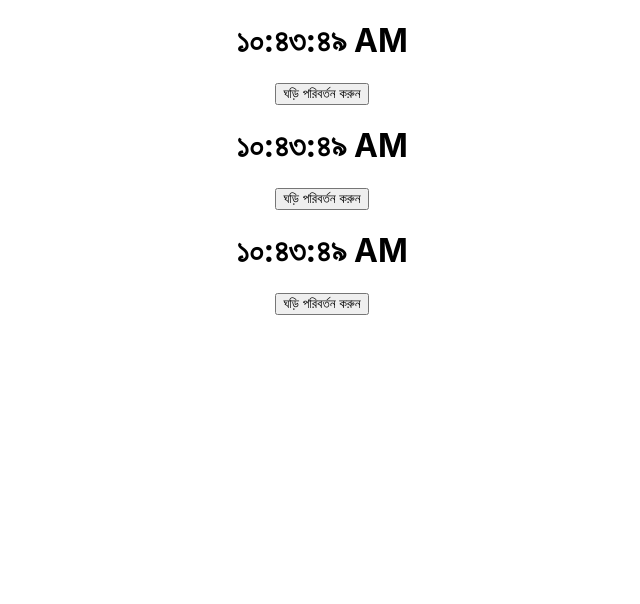
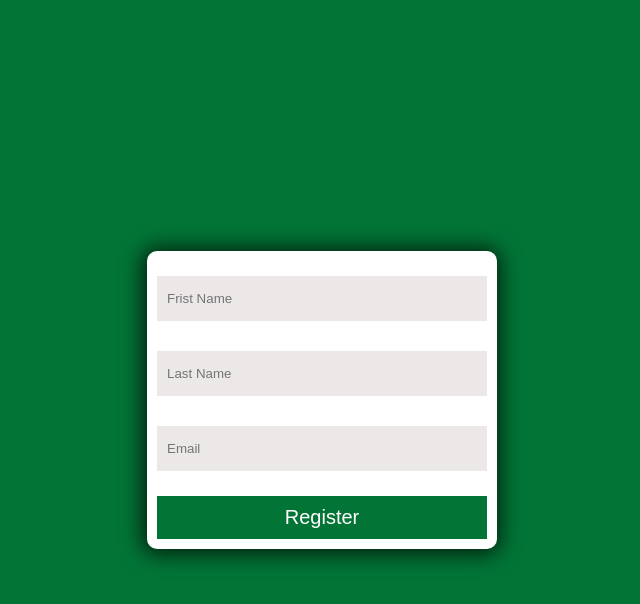
Before and after one commit to Nirob360/bigner-react, a React (Create React App) app: page / in a window 1280 px wide. Shown: the top 604 px of the page, without its empty margins (318-958 px from the left). Built offline with nearby package versions, Linux system fonts and the light colour scheme.

Commit message:
this is awesome register-from validation code in react

```diff
--- a/package.json
+++ b/package.json
@@ -9,6 +9,7 @@
     "react": "^17.0.2",
     "react-dom": "^17.0.2",
     "react-scripts": "4.0.3",
+    "styled-components": "^5.3.3",
     "web-vitals": "^1.0.1"
   },
   "scripts": {
--- a/src/App.js
+++ b/src/App.js
@@ -1,12 +1,12 @@
-import './App.css';
-import ClassList from './components/ClassList';
+import Forms from './components/from/Forms';
+import GlobalStyle from './GlobalStyle';
 
 function App() {
-    const quantities = [1, 2, 3];
     return (
-        <div className="App">
-            <ClassList quantities={quantities} />
-        </div>
+        <>
+            <GlobalStyle />
+            <Forms />
+        </>
     );
 }
 
--- /dev/null
+++ b/src/GlobalStyle.js
@@ -0,0 +1,11 @@
+import { createGlobalStyle } from 'styled-components';
+
+const GlobalStyle = createGlobalStyle`
+    * {
+        margin: 0;
+        padding: 0;
+        box-sizing: border-box;
+    }
+`;
+
+export default GlobalStyle;
--- a/src/components/Button.js
+++ /dev/null
@@ -1,24 +0,0 @@
-import React, { Component } from 'react';
-
-export default class Button extends Component {
-    shouldComponentUpdate(nextProps) {
-        const { Change: CurentChange, locale: CurentLocale } = this.props;
-        const { Change: nextChange, locale: nextLocale } = nextProps;
-
-        if (CurentChange === nextChange && CurentLocale === nextLocale) {
-            return false;
-        }
-        return true;
-    }
-
-    render() {
-        const { Change, locale } = this.props;
-        return (
-            <>
-                <button type="button" onClick={() => Change(locale)}>
-                    {locale === 'bn-BD' ? 'Change Clock' : 'ঘড়ি পরিবর্তন করুন'}
-                </button>
-            </>
-        );
-    }
-}
--- a/src/components/ClassList.js
+++ /dev/null
@@ -1,11 +0,0 @@
-import Clock from './Clock';
-
-export default function ClassList({ quantities = [] }) {
-    return (
-        <div>
-            {quantities.map(() => (
-                <Clock key={Math.random()} />
-            ))}
-        </div>
-    );
-}
--- a/src/components/Clock.js
+++ /dev/null
@@ -1,42 +0,0 @@
-import React, { Component } from 'react';
-import Button from './Button';
-
-export default class Clock extends Component {
-    constructor(props) {
-        super(props);
-        this.state = { date: new Date(), locale: 'bn-BD' };
-    }
-
-    componentDidMount() {
-        this.timerId = setInterval(() => this.tick(), 1000);
-    }
-
-    componentWillUnmount() {
-        clearInterval(this.timerId);
-    }
-
-    handaleClick = (locale) => {
-        this.setState({ locale });
-    };
-
-    tick = () => {
-        this.setState({ date: new Date() });
-    };
-
-    render() {
-        const { date, locale } = this.state;
-
-        return (
-            <div>
-                <h1 className="heading">
-                    <span className="text">{date.toLocaleTimeString(locale)}</span>
-                </h1>
-                {locale === 'bn-BD' ? (
-                    <Button Change={this.handaleClick} locale="en-US" />
-                ) : (
-                    <Button Change={this.handaleClick} locale="bn-BD" />
-                )}
-            </div>
-        );
-    }
-}
--- /dev/null
+++ b/src/components/from/Forms.js
@@ -0,0 +1,60 @@
+/* eslint-disable prettier/prettier */
+import React, { useState } from 'react';
+import {
+    FormContainer,
+    FormField,
+    Indicator,
+    RegisterForm,
+    SubmitButton,
+    ValidText
+} from './styled/FromStyled';
+
+export default function Forms() {
+    const [values,setValue] = useState({
+        firstName: '',
+        lastName: '',
+        email: ""
+    })
+
+    const [ submited, setSubmited] =useState(false);
+    const [valid,setValid] = useState(false);
+
+ const handleFirstNameInputChange = (event)=> {
+     setValue({...values, firstName:event.target.value})
+ }
+
+ const handleLastNameInputChange = (event)=> {
+    setValue({...values, lastName:event.target.value})
+}
+
+const handleEmailInputChange = (event)=> {
+    setValue({...values, email:event.target.value})
+}
+
+const handelSubmit = (e) => {
+    e.preventDefault();
+    if(values.firstName && values.lastName && values.email ){
+        setValid(true)
+    }
+    setSubmited(true);
+}
+
+
+    return (
+        <>
+            <FormContainer>
+                <RegisterForm onSubmit={handelSubmit}>
+                    <FormField type="text" name="firstName" placeholder="Frist Name" value={values.firstName} onChange={handleFirstNameInputChange} />
+                    {submited && !values.firstName? <ValidText> Please enter a first name</ValidText>:null}
+                    <FormField type="text" name="lastName" placeholder="Last Name" value={values.lastName}  onChange={handleLastNameInputChange}/>
+                   {submited && !values.lastName ?  <ValidText> Please enter a last name</ValidText>:null}
+                    <FormField type="email"name="Email" placeholder="Email" value={values.email} onChange={handleEmailInputChange} />
+                    {submited && !values.email?  <ValidText> Please enter your email</ValidText>:null}
+                    <SubmitButton type="submit">Register</SubmitButton>
+                    {submited && valid ? <Indicator>send sucesss</Indicator> : null}
+                </RegisterForm>
+
+            </FormContainer>
+        </>
+    );
+}
--- /dev/null
+++ b/src/components/from/styled/FromStyled.js
@@ -0,0 +1,56 @@
+import styled from 'styled-components';
+
+export const FormContainer = styled.div`
+    width: 100%;
+    height: 100vh;
+    background-color: #027536;
+    display: flex;
+    align-items: center;
+    justify-content: center;
+`;
+
+export const RegisterForm = styled.form`
+    width: 350px;
+    transition: all 0.3s;
+    background-color: #fff;
+    padding: 10px;
+    box-shadow: -1px 1px 21px 4px rgba(0, 0, 0, 0.75);
+    -webkit-box-shadow: -1px 1px 21px 4px rgba(0, 0, 0, 0.75);
+    -moz-box-shadow: -1px 1px 21px 4px rgba(0, 0, 0, 0.75);
+    border-radius: 10px;
+`;
+
+export const FormField = styled.input`
+    width: 100%;
+    padding: 10px;
+    outline: none;
+    height: 45px;
+    border: none;
+    background-color: #ede8e8;
+    margin: 15px 0;
+`;
+export const ValidText = styled.span`
+    color: red;
+`;
+export const SubmitButton = styled.button`
+    width: 100%;
+    padding: 10px;
+    border: none;
+    background-color: #027536;
+    color: #fff;
+    font-size: 20px;
+    cursor: pointer;
+    margin-top: 10px;
+`;
+export const Indicator = styled.div`
+    width: 100%;
+    height: 45px;
+    background-color: #027536;
+    color: #fff;
+
+    font-size: 22px;
+    margin-top: 15px;
+    display: flex;
+    align-items: center;
+    justify-content: center;
+`;
--- a/src/index.css
+++ /dev/null
@@ -1,13 +0,0 @@
-body {
-  margin: 0;
-  font-family: -apple-system, BlinkMacSystemFont, 'Segoe UI', 'Roboto', 'Oxygen',
-    'Ubuntu', 'Cantarell', 'Fira Sans', 'Droid Sans', 'Helvetica Neue',
-    sans-serif;
-  -webkit-font-smoothing: antialiased;
-  -moz-osx-font-smoothing: grayscale;
-}
-
-code {
-  font-family: source-code-pro, Menlo, Monaco, Consolas, 'Courier New',
-    monospace;
-}
--- a/src/index.js
+++ b/src/index.js
@@ -1,7 +1,6 @@
 import React from 'react';
 import ReactDOM from 'react-dom';
 import App from './App';
-import './index.css';
 import reportWebVitals from './reportWebVitals';
 
 ReactDOM.render(
```
Also changed, not shown: 1 other file (tests, documents, lock files or other folders).
